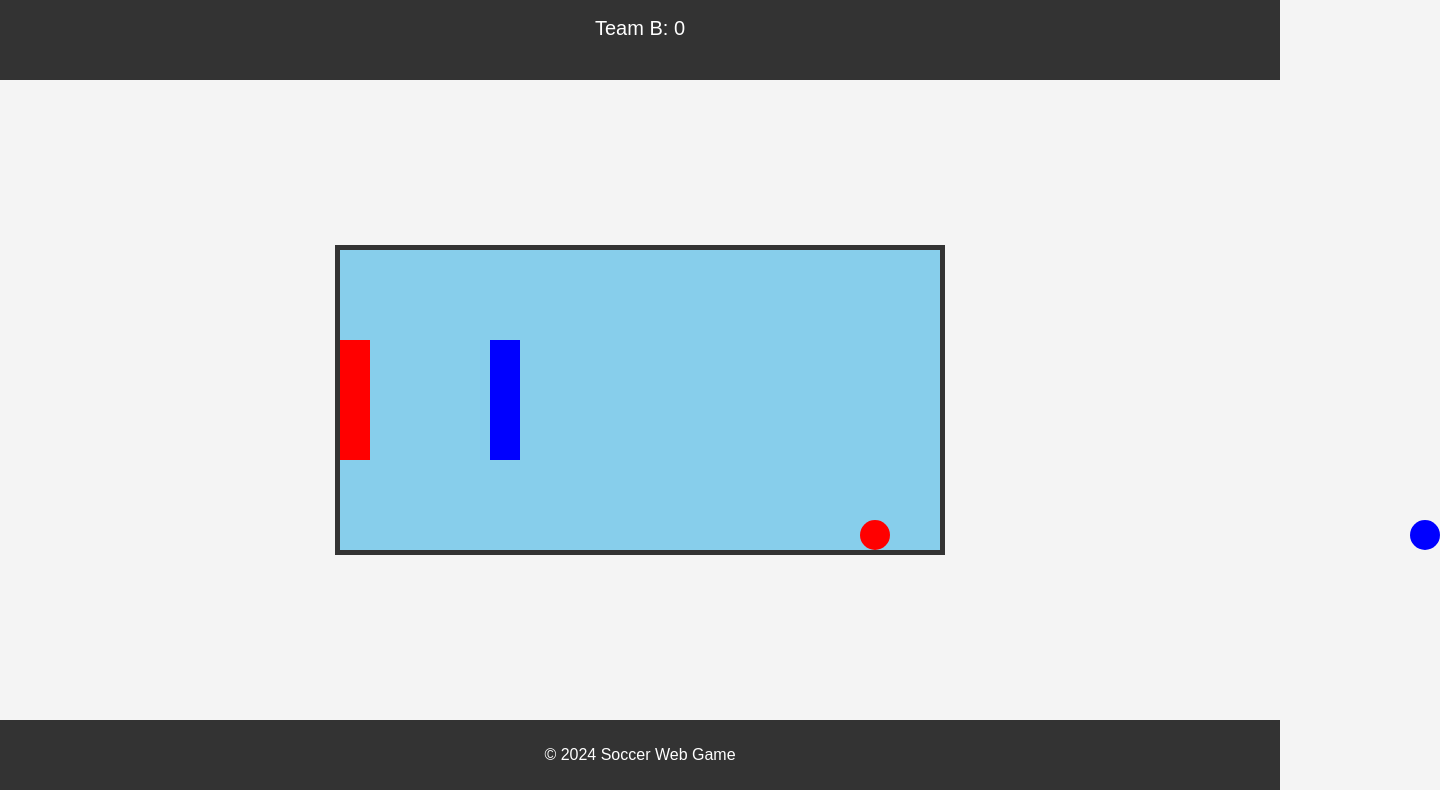
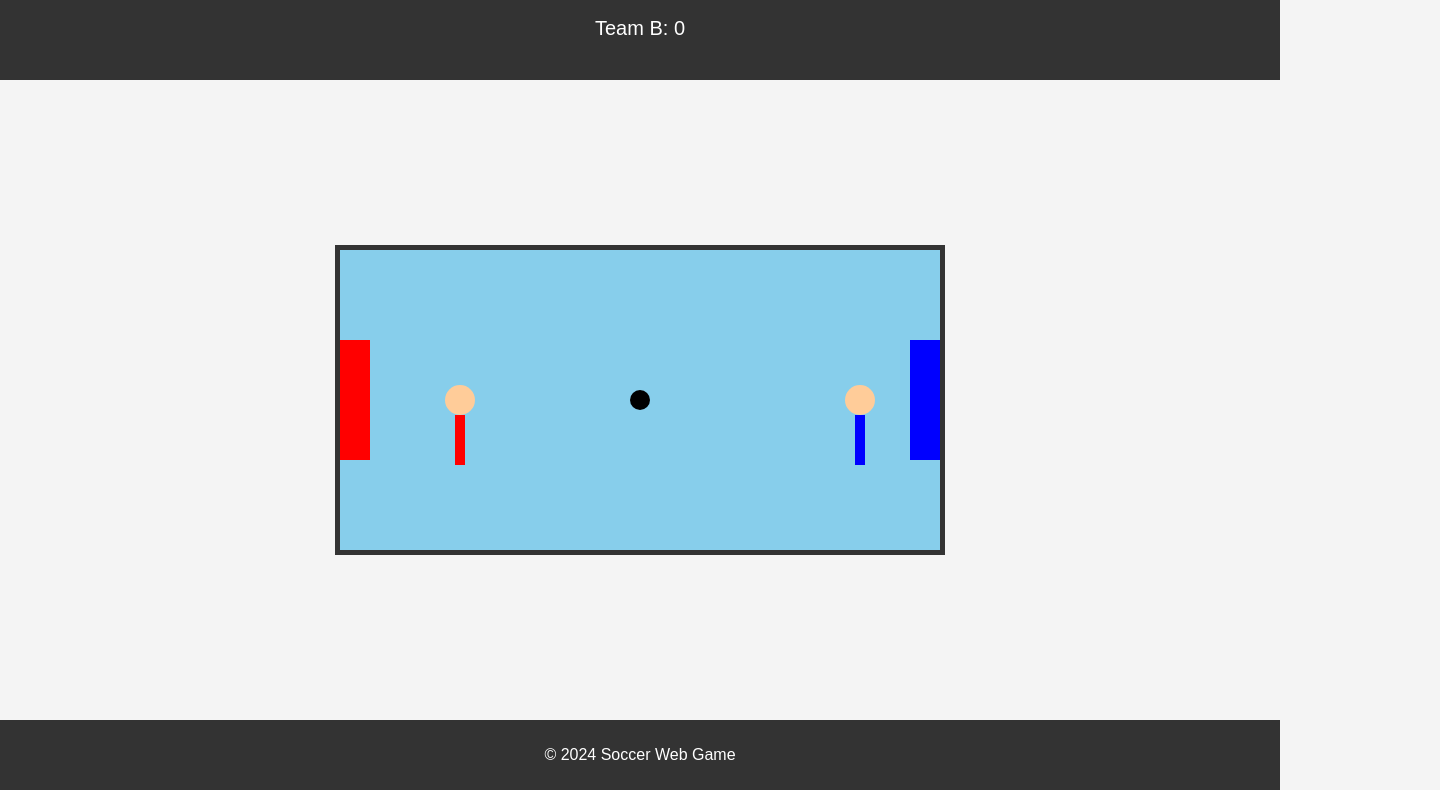
Before and after one commit to shaytheboss/soccergame, a plain HTML site: page index.html in a window 1280 px wide. Shown: the part 126-916 px from the top of the page, 1440 px wide, since content can reach past the window. Drawn offline with Linux system fonts and the light colour scheme.

Commit message:
Update style.css

```diff
--- a/style.css
+++ b/style.css
@@ -52,31 +52,49 @@ main {
     background-color: blue;
 }
 
-.players {
-    position: relative;
-    width: 100%;
-    height: 100%;
+/* Players */
+.player {
+    width: 40px;
+    height: 80px;
+    position: absolute;
     display: flex;
-    justify-content: space-between;
+    flex-direction: column;
     align-items: center;
 }
 
-.player {
+.player .head {
     width: 30px;
     height: 30px;
-    background-color: green;
+    background-color: #ffcc99;
     border-radius: 50%;
-    position: relative;
 }
 
-.teamA-player {
+.player .body {
+    width: 10px;
+    height: 50px;
+    background-color: green;
+}
+
+.teamA-player .body {
     background-color: red;
 }
 
-.teamB-player {
+.teamB-player .body {
     background-color: blue;
 }
 
+/* Ball */
+.ball {
+    width: 20px;
+    height: 20px;
+    background-color: black;
+    border-radius: 50%;
+    position: absolute;
+    left: 290px;
+    top: 140px;
+}
+
+/* Footer */
 footer {
     text-align: center;
     padding: 10px;
```
